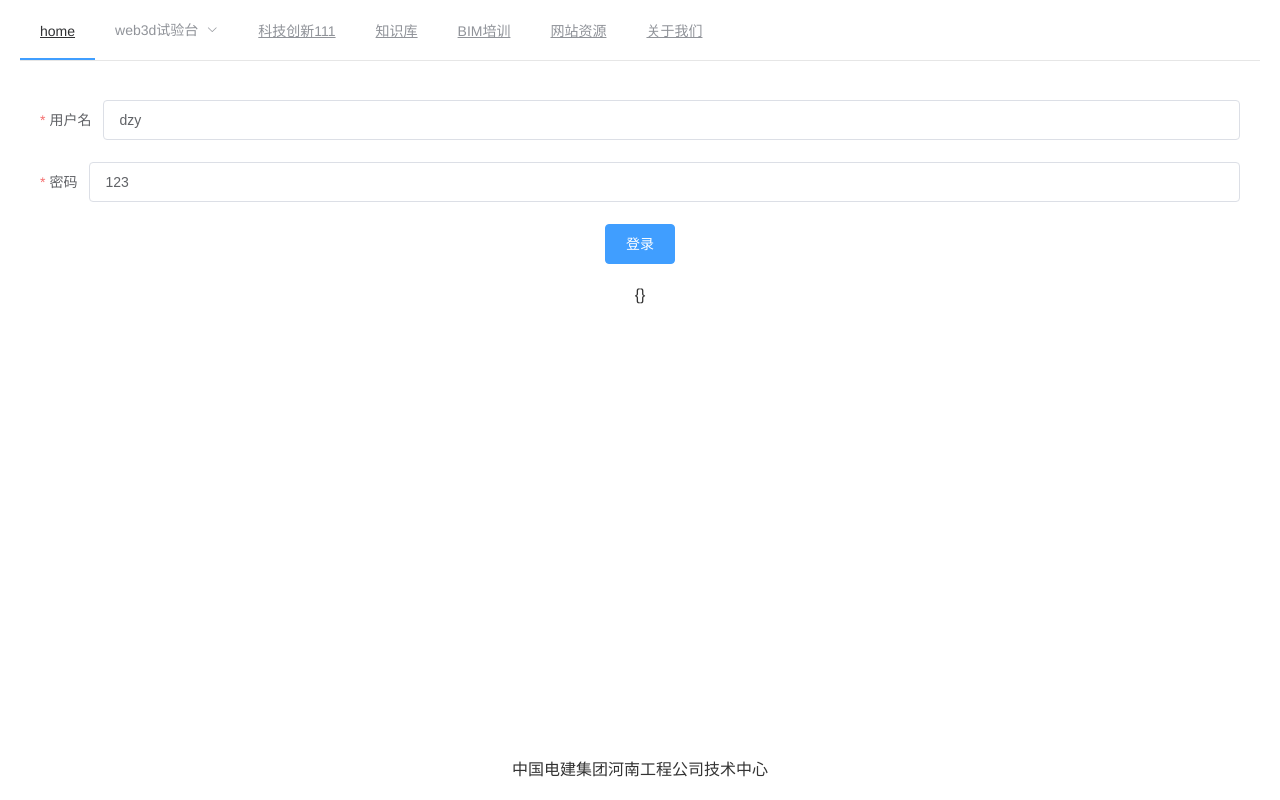
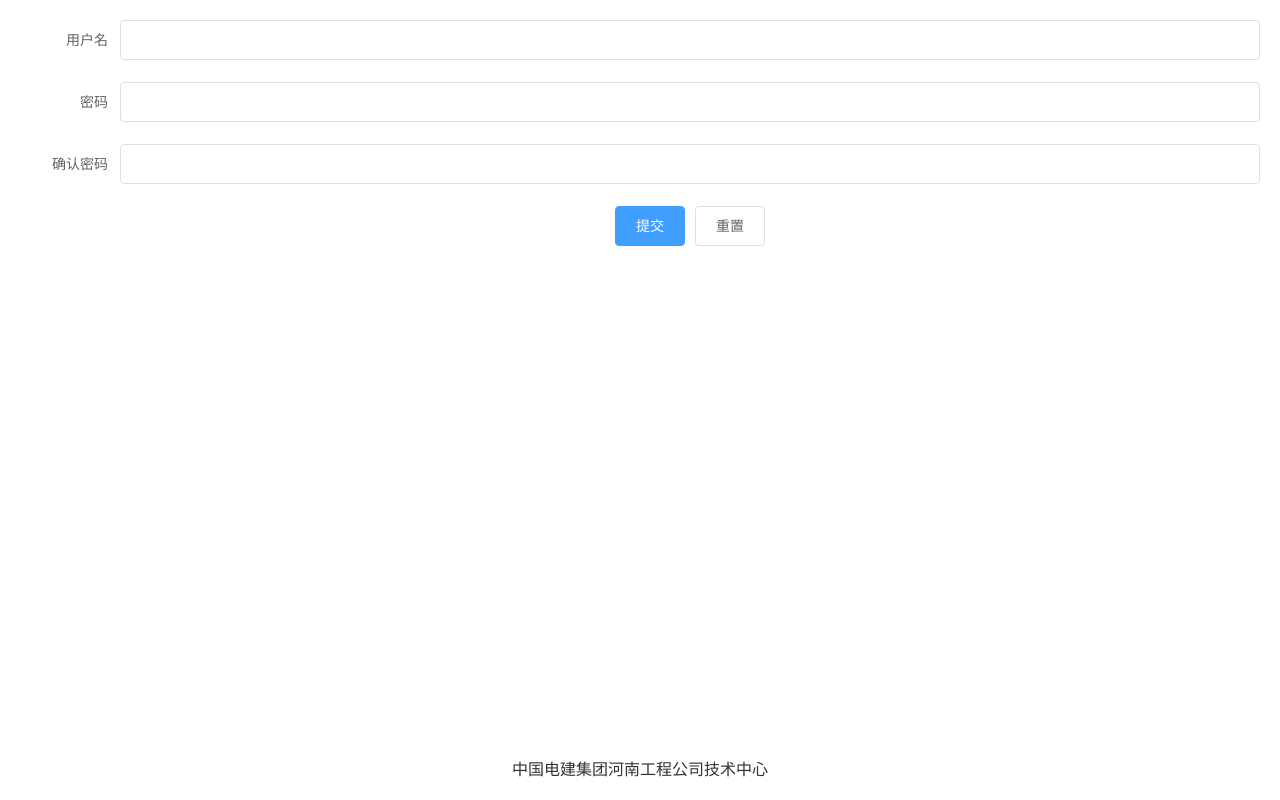
Before and after one commit to dzyuan/vue2021, a Vue app: page /#/reg in a window 1280 px wide. Before the commit this address led to /#/login. Built offline with nearby package versions, Linux system fonts and the light colour scheme.

Commit message:
2月4日 增加注册入口

```diff
--- a/package.json
+++ b/package.json
@@ -14,7 +14,6 @@
     "element-plus": "^1.0.2-beta.31",
     "js-cookie": "^2.2.1",
     "jshint": "^2.12.0",
-    "vant": "^2.12.6",
     "vue": "^3.0.0",
     "vue-axios": "^3.2.3",
     "vue-router": "^4.0.3",
--- a/src/App.vue
+++ b/src/App.vue
@@ -1,6 +1,6 @@
 <template>
   <el-container id="app">
-    <el-header style="text-align: right; font-size: 12px">
+    <el-header v-if= 'loggedIn' style="text-align: right; font-size: 12px">
       <TopNav />
     </el-header>
 
@@ -12,7 +12,7 @@
     </el-footer>
   </el-container>
 
-  <!-- <HelloWorld msg="Welcome to Your Vue.js App"/> -->
+
 </template>
 
 <script>
--- a/src/pages/login.vue
+++ b/src/pages/login.vue
@@ -3,6 +3,7 @@
     <authForm buttonText="登录" :onSubmit="onLogin" />
     {{ feedback }}
   </el-main>
+  <router-link to="/reg">注册用户</router-link>
 </template>
 
 <script>
--- /dev/null
+++ b/src/pages/reg.vue
@@ -0,0 +1,100 @@
+<template>
+  <el-form
+    :model="ruleForm"
+    status-icon
+    :rules="rules"
+    ref="ruleForm"
+    label-width="100px"
+    class="demo-ruleForm"
+  >
+    <el-form-item label="用户名" prop="username">
+      <el-input v-model="ruleForm.username"></el-input>
+    </el-form-item>
+    <el-form-item label="密码" prop="password">
+      <el-input
+        type="password"
+        v-model="ruleForm.password"
+        autocomplete="off"
+      ></el-input>
+    </el-form-item>
+    <el-form-item label="确认密码" prop="checkPass">
+      <el-input
+        type="password"
+        v-model="ruleForm.checkPass"
+        autocomplete="off"
+      ></el-input>
+    </el-form-item>
+
+    <el-form-item>
+      <el-button type="primary" @click="submitForm('ruleForm')">提交</el-button>
+      <el-button @click="resetForm('ruleForm')">重置</el-button>
+    </el-form-item>
+  </el-form>
+</template>
+
+<script>
+import axios from 'axios'
+
+export default {
+  data() {
+    var checkUsername = (rule, value, callback) => {
+      if (!value) {
+        return callback(new Error("姓名不能为空"));
+      } else {
+        callback();
+      }
+    };
+    var validatePass = (rule, value, callback) => {
+      if (value === "") {
+        callback(new Error("请输入密码"));
+      } else {
+        if (this.ruleForm.checkPass !== "") {
+          this.$refs.ruleForm.validateField("checkPass");
+        }
+        callback();
+      }
+    };
+    var validatePass2 = (rule, value, callback) => {
+      if (value === "") {
+        callback(new Error("请再次输入密码"));
+      } else if (value !== this.ruleForm.password) {
+        callback(new Error("两次输入密码不一致!"));
+      } else {
+        callback();
+      }
+    };
+    return {
+      ruleForm: {
+        username: "",
+        password: "",
+        checkPass: "",
+      },
+      rules: {
+        username: [{ validator: checkUsername, trigger: "blur" }],
+        password: [{ validator: validatePass, trigger: "blur" }],
+        checkPass: [{ validator: validatePass2, trigger: "blur" }],
+      },
+    };
+  },
+  methods: {
+    submitForm(formName) {
+      this.$refs[formName].validate((valid) => {
+        if (valid) {
+             axios
+        .post('http://localhost:3000/api/user/signup', formName)
+        .then((res) => {
+            console.log(res)
+          alert("submit!" +res);
+          })
+        } else {
+          console.log("error submit!!");
+          return false;
+        }
+      });
+    },
+    resetForm(formName) {
+      this.$refs[formName].resetFields();
+    },
+  },
+};
+</script>
--- a/src/router/index.js
+++ b/src/router/index.js
@@ -11,6 +11,7 @@ import player from '../pages/player.vue';
 import projectlist from '../pages/project/list.vue';
 import addproject from '../pages/project/add.vue';
 import login from '../pages/login.vue';
+import reg from '../pages/reg.vue';
 const routes = [
   {
     path: '/',
@@ -27,6 +28,7 @@ const routes = [
   { path: '/projectlist',  name:'projectlist', component: projectlist },
   { path: '/addproject',  name:'addproject',component: addproject },
   { path: '/login',  name:'login',component: login },
+  { path: '/reg',  name:'reg',component: reg },
 ];
 
 const router = createRouter({
@@ -34,8 +36,8 @@ const router = createRouter({
   routes
 });
 router.beforeEach((to,from,next)=>
-{
-   if (to.name !== 'login' && !store.state.loggedIn ) next({ name: 'login' });
+{if (to.name==="reg"&& !store.state.loggedIn) next();
+   else if (to.name !== 'login' && !store.state.loggedIn ) next({ name: 'login' });
    else next();
 
 });
--- a/src/views/TopNav.vue
+++ b/src/views/TopNav.vue
@@ -14,7 +14,7 @@
     <el-menu-item index="2-3"><el-link href="http://10.162.98.161:8900/parametric_models/index.html" target="blank">展示</el-link></el-menu-item>
 
   </el-submenu>
-  <el-menu-item index="3" ><router-link to="/keji">科技创新111</router-link></el-menu-item>
+  <el-menu-item index="3" ><router-link to="/keji">科技创新</router-link></el-menu-item>
   <el-menu-item index="4" ><router-link to="/zhishi">知识库</router-link></el-menu-item>
   <el-menu-item index="5" ><router-link to="/bim">BIM培训</router-link></el-menu-item>
   <el-menu-item index="6" ><router-link to="/web">网站资源</router-link></el-menu-item>
```
Also changed, not shown: 1 other file (tests, documents, lock files or other folders).
